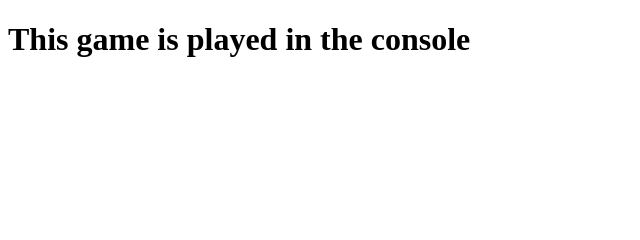
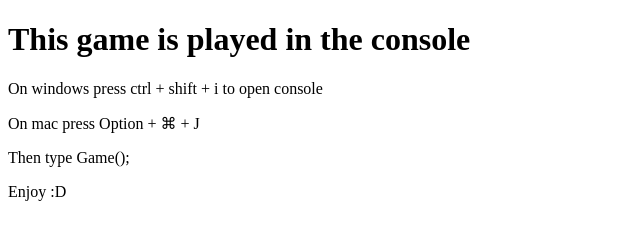
Before and after one commit to JustEjay/Project-Rock-Paper-Scissors, a plain HTML site: page index.html in a window 1280 px wide. Shown: the whole page, without its empty margins (0-640 px from the left). Drawn offline with Linux system fonts and the light colour scheme.

Commit message:
added instruction on how to play

```diff
--- a/index.html
+++ b/index.html
@@ -7,6 +7,10 @@
 </head>
 <body>
     <h1>This game is played in the console</h1>
+    <p>On windows press ctrl + shift + i to open console</p>
+    <p>On mac press Option + ⌘ + J  </p>
+    <p>Then type Game();</p>
+    <p>Enjoy :D</p>
     <script src="/script.js"></script>
 </body>
 </html>
```
